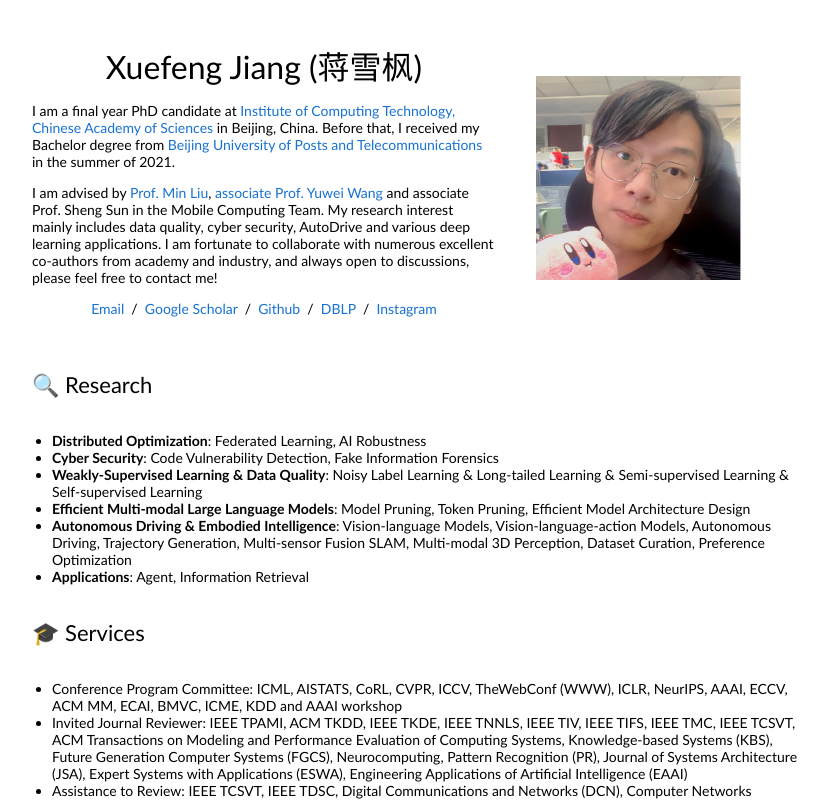
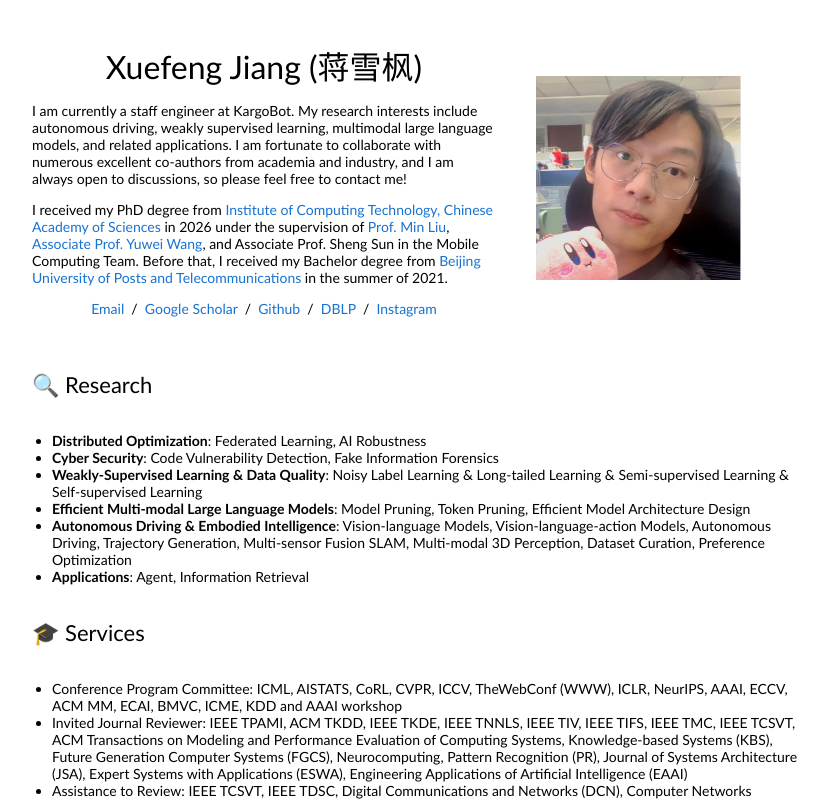
Before and after one commit to Sprinter1999/website, a plain HTML site: page index.html in a window 1280 px wide. Shown: the top 802 px of the page, without its empty margins (228-1056 px from the left). Drawn offline with Linux system fonts and the light colour scheme.

Commit message:
Update index.html

```diff
--- a/index.html
+++ b/index.html
@@ -20,10 +20,10 @@
               <p style="text-align:center">
                 <name>Xuefeng Jiang (蒋雪枫) </name>
               </p>
-              <p>I am a final year PhD candidate at <a href="http://www.ict.ac.cn/">Institute of Computing Technology, Chinese Academy of Sciences</a> in Beijing, China. Before that, I received my Bachelor degree from <a href="https://www.bupt.edu.cn/">Beijing University of Posts and Telecommunications</a> in the summer of 2021.
+              <p>I am currently a staff engineer at <a href="https://www.kargo-bot.com/"></a>KargoBot</a>. My research interests include autonomous driving, weakly supervised learning, multimodal large language models, and related applications. I am fortunate to collaborate with numerous excellent co-authors from academia and industry, and I am always open to discussions, so please feel free to contact me!
               </p>
               <p>
-                I am advised by <a href="https://ict.cas.cn/sourcedb/cn/jssrck/200909/t20090917_2496676.html">Prof. Min Liu</a>, <a href="https://ict-ywwang.github.io/">associate Prof. Yuwei Wang</a> and associate Prof. Sheng Sun in the Mobile Computing Team. My research interest mainly includes data quality, cyber security, AutoDrive and various deep learning applications. I am fortunate to collaborate with numerous excellent co-authors from academy and industry, and always open to discussions, please feel free to contact me!
+                I received my PhD degree from <a href="http://www.ict.ac.cn/">Institute of Computing Technology, Chinese Academy of Sciences</a>  in 2026 under the supervision of <a href="https://ict.cas.cn/sourcedb/cn/jssrck/200909/t20090917_2496676.html">Prof. Min Liu</a>, <a href="https://ict-ywwang.github.io/">Associate Prof. Yuwei Wang</a>, and Associate Prof. Sheng Sun in the Mobile Computing Team. Before that, I received my Bachelor degree from <a href="https://www.bupt.edu.cn/">Beijing University of Posts and Telecommunications</a> in the summer of 2021.
               </p>
 
 
```
